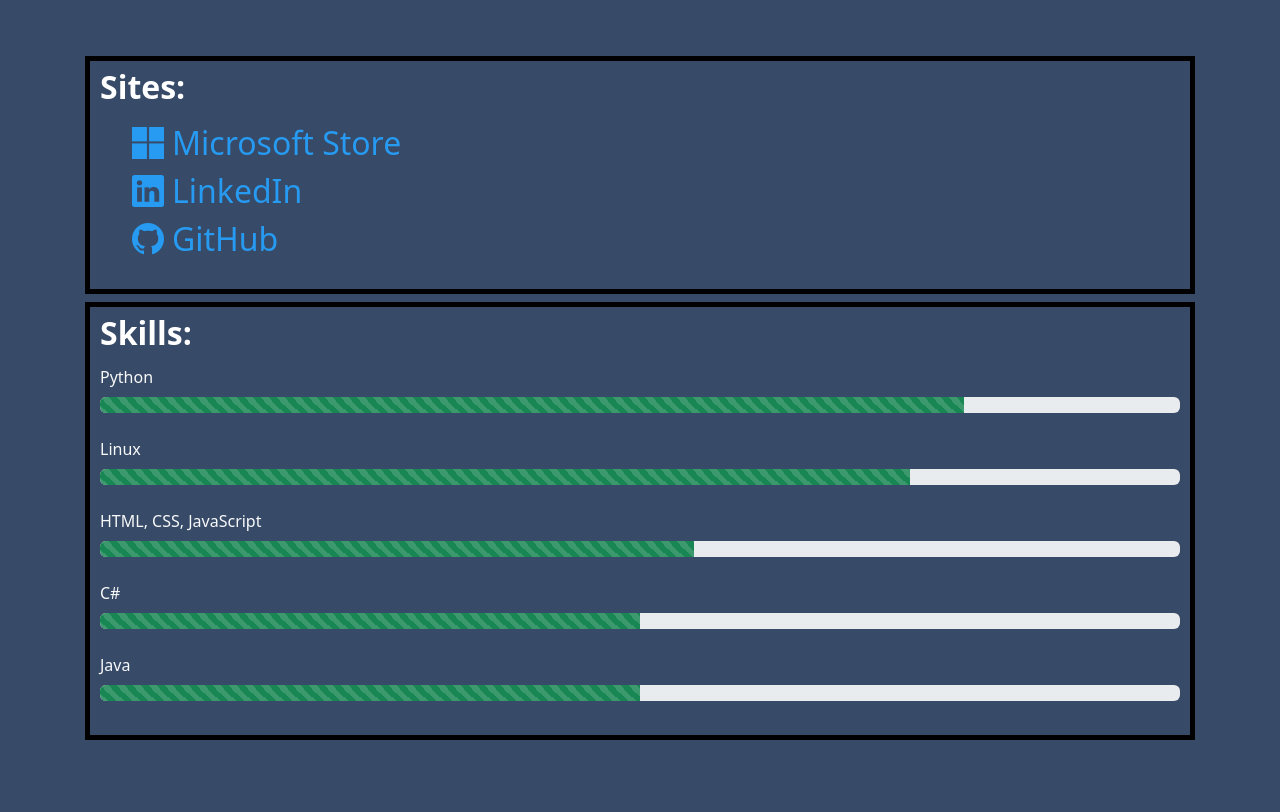
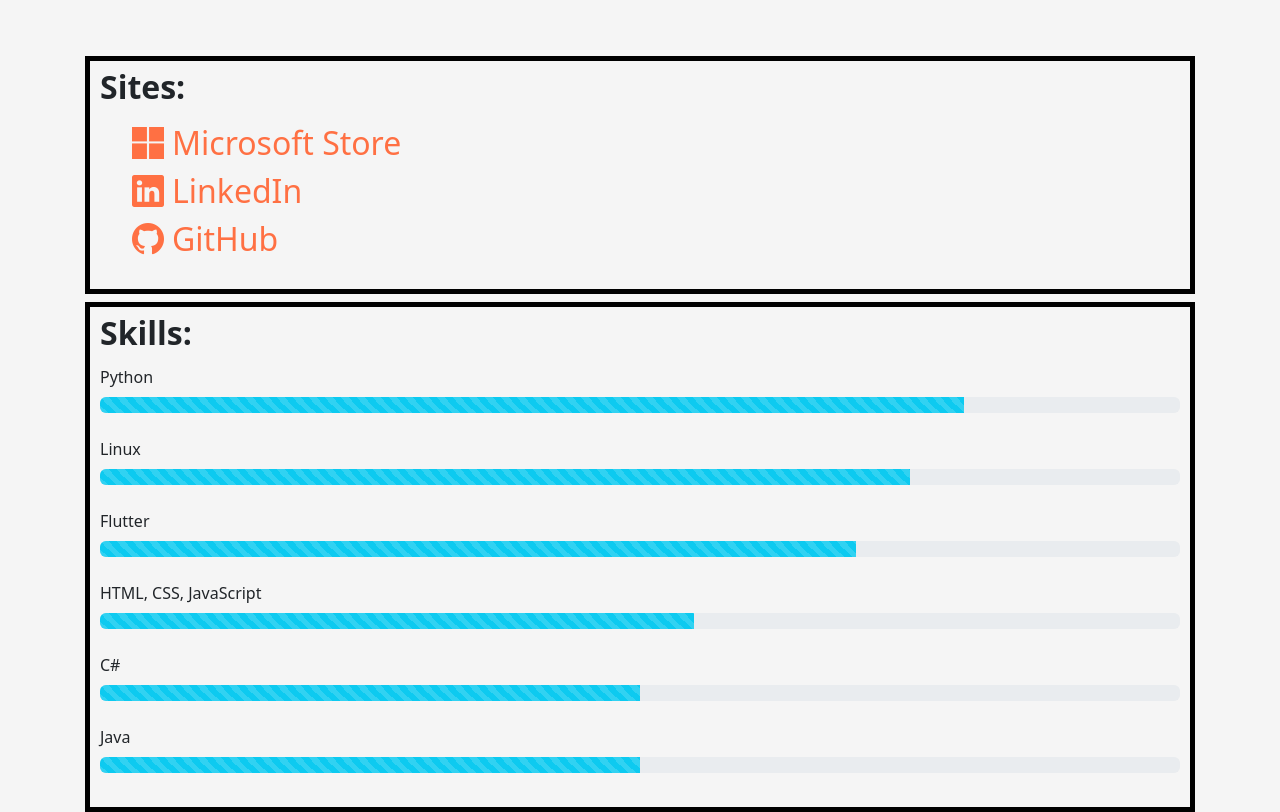
Before and after one commit to Fearplay/portfolio-web, a plain HTML site: page index.html in a window 1280 px wide. Shown: the part 1853-2665 px from the top of the page. Drawn offline with nearby package versions, Linux system fonts and the light colour scheme.

Commit message:
Colors were changed to something better

```diff
--- a/index.html
+++ b/index.html
@@ -30,7 +30,7 @@
 
         <div class="container col-xxl-8 px-4 py-5">
             <div class="row flex-lg-row-reverse align-items-center g-5 py-5">
-                <h1 class="display-2 text-center fw-bold text-white lh-1 mb-3">Juraj Acsay</h1>
+                <h1 class="display-2 text-center fw-bold text-dark lh-1 mb-3">Juraj Acsay</h1>
                 <div class="col-12 col-sm-12 col-md-12 col-xxxl-5 pt-2">
                     <img src="assets/my_photo.png" class=" img-fluid" alt="Photo of Juraj Acsay" width="1500"
                         height="500" loading="lazy">
@@ -39,7 +39,7 @@
 
                     <div>
                         <div class="skills mt-2">
-                            <h2 class="display-10 fw-bold text-white lh-1 mb-3">Sites:</h2>
+                            <h2 class="display-10 fw-bold text-dark lh-1 mb-3">Sites:</h2>
                             <ul>
                                 <li><a href="https://apps.microsoft.com/store/search?publisher=Fearplay">
                                         <i class="bi bi-microsoft me-2"></i>Microsoft Store</a></li>
@@ -51,31 +51,36 @@
                         </div>
                     </div>
                     <div class="skills mt-2">
-                        <h2 class="display-10 fw-bold text-white lh-1 mb-3">Skills:</h2>
-                        <label class="form-label text-light">Python</label>
+                        <h2 class="display-10 fw-bold text-dark lh-1 mb-3">Skills:</h2>
+                        <label class="form-label text-dark">Python</label>
                         <div class="progress mb-4" role="progressbar" aria-label="Default striped example"
                             aria-valuenow="80" aria-valuemin="0" aria-valuemax="100">
-                            <div class="progress-bar progress-bar-striped bg-success" style="width: 80%;"></div>
+                            <div class="progress-bar progress-bar-striped bg-info" style="width: 80%;"></div>
                         </div>
-                        <label class="form-label text-light">Linux</label>
+                        <label class="form-label text-dark">Linux</label>
                         <div class="progress mb-4" role="progressbar" aria-label="Default striped example"
                             aria-valuenow="75" aria-valuemin="0" aria-valuemax="100">
-                            <div class="progress-bar progress-bar-striped bg-success" style="width: 75%;"></div>
+                            <div class="progress-bar progress-bar-striped bg-info" style="width: 75%;"></div>
                         </div>
-                        <label class="form-label text-light">HTML, CSS, JavaScript</label>
+                        <label class="form-label text-dark">Flutter</label>
+                        <div class="progress mb-4" role="progressbar" aria-label="Default striped example"
+                            aria-valuenow="70" aria-valuemin="0" aria-valuemax="100">
+                            <div class="progress-bar progress-bar-striped bg-info" style="width: 70%;"></div>
+                        </div>
+                        <label class="form-label text-dark">HTML, CSS, JavaScript</label>
                         <div class="progress mb-4" role="progressbar" aria-label="Default striped example"
                             aria-valuenow="55" aria-valuemin="0" aria-valuemax="100">
-                            <div class="progress-bar progress-bar-striped bg-success" style="width: 55%;"></div>
+                            <div class="progress-bar progress-bar-striped bg-info" style="width: 55%;"></div>
                         </div>
-                        <label class="form-label text-light">C#</label>
+                        <label class="form-label text-dark">C#</label>
                         <div class="progress mb-4" role="progressbar" aria-label="Default striped example"
                             aria-valuenow="50" aria-valuemin="0" aria-valuemax="100">
-                            <div class="progress-bar progress-bar-striped bg-success" style="width: 50%"></div>
+                            <div class="progress-bar progress-bar-striped bg-info" style="width: 50%"></div>
                         </div>
-                        <label class="form-label text-light">Java</label>
+                        <label class="form-label text-dark">Java</label>
                         <div class="progress mb-4" role="progressbar" aria-label="Default striped example"
                             aria-valuenow="50" aria-valuemin="0" aria-valuemax="100">
-                            <div class="progress-bar progress-bar-striped bg-success" style="width: 50%"></div>
+                            <div class="progress-bar progress-bar-striped bg-info" style="width: 50%"></div>
                         </div>
                     </div>
                 </div>
@@ -87,7 +92,7 @@
     <!-- Start of the Projects Section -->
     <section id="projects">
         <div class="album py-5">
-            <h1 class="display-2 text-center fw-bold text-white lh-1 mb-5">My Top Projects</h1>
+            <h1 class="display-2 text-center fw-bold text-dark lh-1 mb-5">My Top Projects</h1>
             <div class="container">
                 <div class="row row-cols-1 row-cols-sm-1 row-cols-md-2 row-cols-lg-2 g-3 ">
                     <div class="col">
@@ -174,7 +179,7 @@
                             class="nav-link px-2 text-white"><i class="bi bi-envelope me-2"></i>Contact me</a>
                     </li>
                 </ul>
-                <p class="text-center text-white">&copy; Copyright <b>Juraj Acsay</b>. All Rights Reserved<br>
+                <p class="text-center text-dark">&copy; Copyright <b>Juraj Acsay</b>. All Rights Reserved<br>
                     Designed by Bootstrap</p>
             </footer>
         </div>
--- a/style.css
+++ b/style.css
@@ -1,6 +1,6 @@
 /* style.css */
 body {
-    background-color: #374A67;
+    background-color: #F5F5F5;
 }
 
 section {
@@ -12,8 +12,8 @@ section:last-child {
 }
 
 .nav-link {
-    background-color: #90AA86;
-    color: black;
+    background-color: #1E3A8A;
+    color: white;
     text-align: center;
     border-radius: 10px;
     transition: background-color 0.5 s;
@@ -24,20 +24,18 @@ section:last-child {
     color: white;
 }
 
-
-
 .nav-item {
     padding-right: 10px;
     flex: 1 0 auto;
 }
 
 a {
-    color: #279AF1;
+    color: #FF7043;
     text-decoration: none;
 }
 
 a:hover {
-    color: #11151C;
+    color: #1E3A8A;
 }
 
 .skills {
@@ -50,16 +48,6 @@ li {
     font-size: 2rem;
 }
 
-footer>ul>li>a {
-    background-color: #0C7C59 !important;
-    color: white !important;
-}
-
-footer>ul>li>a:hover {
-    background-color: #132A13 !important;
-    color: white !important;
-
-}
 
 @media (min-width: 1980px) {
 
@@ -112,7 +100,6 @@ footer>ul>li>a:hover {
     }
 }
 
-/* Zajistit, že prvek s třídou .col-xxxl-* bude správně zarovnán a rozložen */
 .row>[class^="col-xxxl-"],
 .row>[class*=" col-xxxl-"] {
     position: relative;
```
